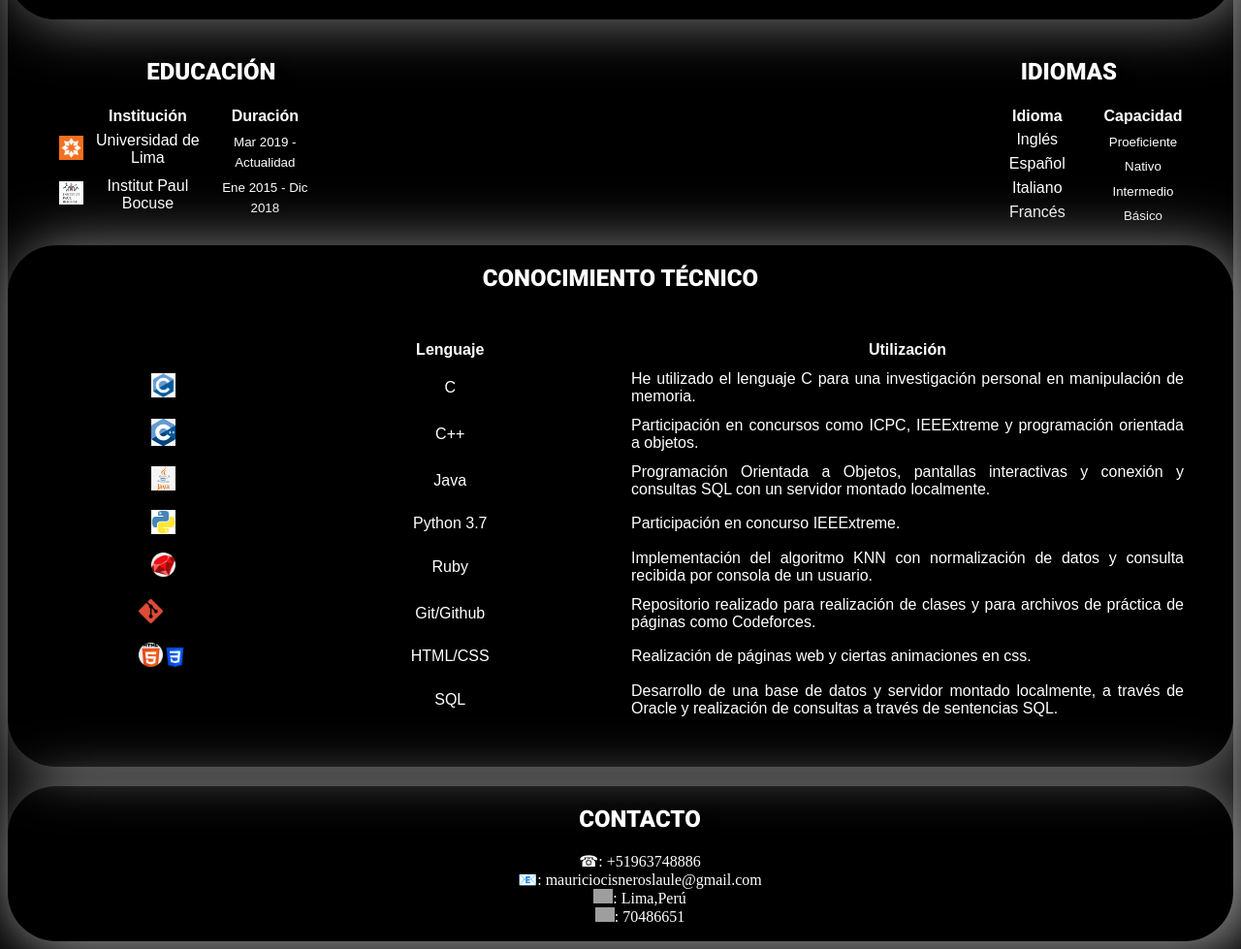
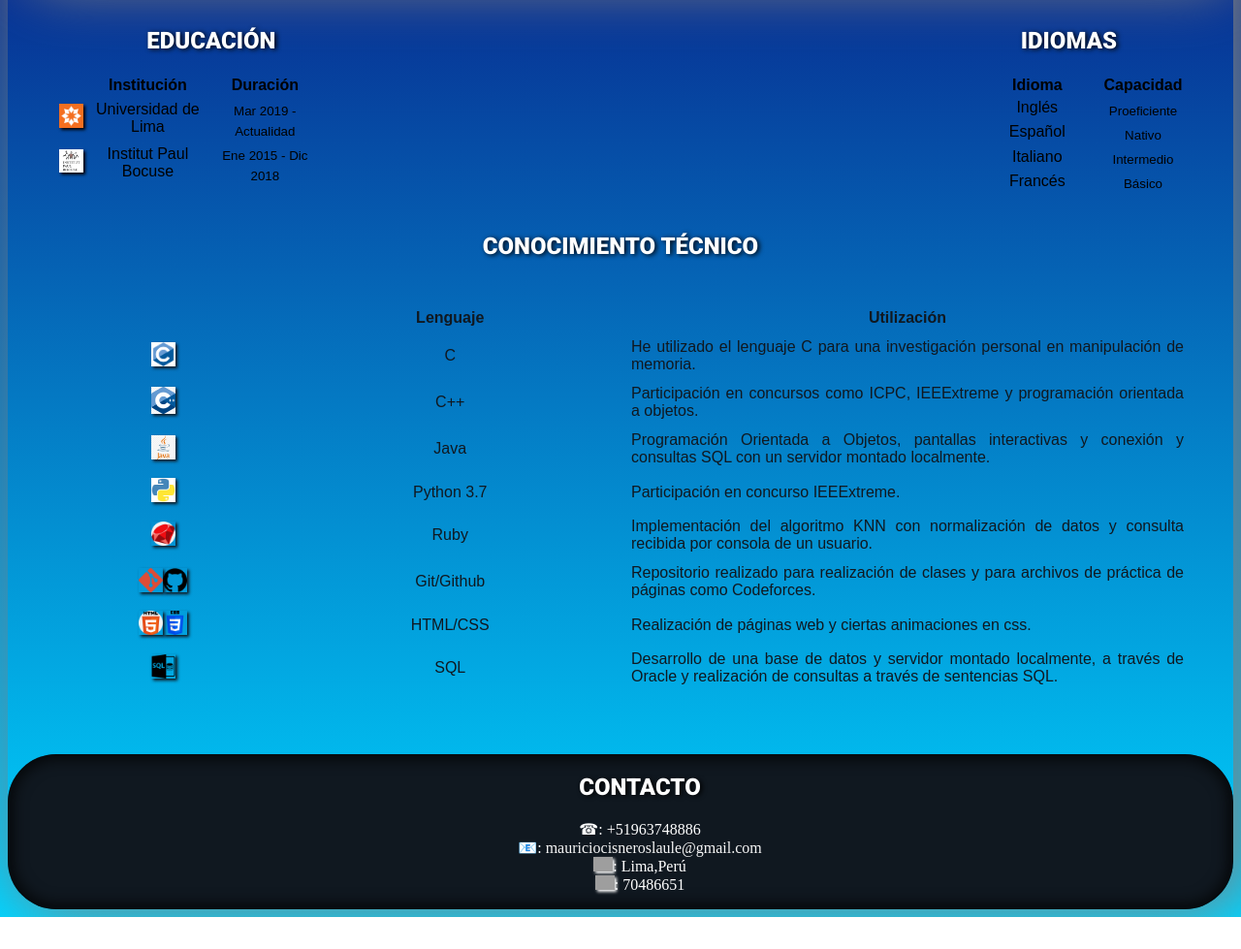
Before and after one commit to ItsJavito/PrograWeb-Grupo6, a plain HTML site: page cv/mauricio/cv.html in a window 1280 px wide. Shown: the part 271-1250 px from the top of the page at 97% size. After the commit the page ends 1217 px from the top, so only its background shows below. Drawn offline with Linux system fonts and the light colour scheme; grey boxes are pictures that could not be loaded.

Commit message:
Cambio de Color

```diff
--- a/cv/mauricio/estilo.css
+++ b/cv/mauricio/estilo.css
@@ -3,7 +3,7 @@
     grid-template-columns: repeat(2fr,2fr);
     grid-gap: 20px;
     grid-auto-rows: minmax(10px, auto);
-    background-color: black;
+    background-color:;
     border-radius: 50px;
     box-shadow: 10px 0px 60px grey;
 }
@@ -12,16 +12,18 @@ h1{
     text-transform:uppercase;
     font-family: 'Roboto',sans-serif;
     color:white;
-    text-shadow: 10px 2px 10px black;;
+    text-shadow: 10px 2px 10px black;
 }
 body{
-    background-color:black;
+    background: rgb(2,0,36);
+    background: linear-gradient(180deg, rgba(2,0,36,1) 0%, rgba(9,9,121,1) 2%, rgba(0,212,255,1) 100%);
 }
 .cabeza {
     border-bottom: 10px solid;
     grid-column: 1 / 5;
     grid-row: 1/3;
     border-radius:50px;
+    background-color: #101820FF;
     box-shadow: 10px 0px 60px grey;
 }
 .two {
@@ -29,27 +31,25 @@ body{
     grid-column: 1/2;
     grid-row: 3/5;
     margin-right: -100px;
-    color:white;
+    color:black;
 }
 .three {
-    grid-column: 3/5;
+    grid-column:3/5;
     grid-row: 3/5;
     margin-left: -100px;
-    color:white;
-    border-radius:50px;
+    color:black;
 }
 .four{
     grid-column:1/5;
     grid-row:5/7;
-    color:white;
-    border-radius:50px;
-    box-shadow: 10px 0px 60px grey;
+    color: #101820FF;
 }
 .fifth{
     grid-column: 1/5;
     color:white;
-    box-shadow: 10px 0px 60px grey;
     border-radius:50px;
+    box-shadow: inset 0 0 15px 5px rgba(0,0,0,0.75);
+    background-color: #101820FF;
 }
 .Conocimiento{
     margin-left:auto;
@@ -70,18 +70,16 @@ h2{
     text-align: center;
     text-transform: uppercase;
     color:white;
-    text-shadow: 10px 2px 10px black;;
+    text-shadow: 2px 1px 5px black;;
 
 }
 tr{
     font-family: sans-serif;
     text-align: center;
-    text-shadow: 10px 2px 10px black;;
-
 }
 
 img{
-    box-shadow: 2px 2px 3px black;;
+    box-shadow: 2px 2px 3px ;
 }
 a:link{
     text-decoration: none;
@@ -91,10 +89,10 @@ a:hover{
     background-color: black;
 }
 .rindex{
-    text-align: right;
     text-transform: uppercase;
     font-family: sans-serif;
     font-size:0.8em;
+    position:fixed;
     text-shadow:
     0.05em 0 0 rgba(255,0,0,.75),
     -0.025em -0.05em 0 rgba(0,255,0,.75),
@@ -102,13 +100,13 @@ a:hover{
     animation: glitch 500ms infinite;
 }
 .email:link{
-    color:white;
+    color:whitesmoke;
 }
 .email:hover{
     color:hotpink;
 }
 .email:visited{
-    color:white;
+    color:whitesmoke;
 }
 @keyframes glitch{
     0%{
```
